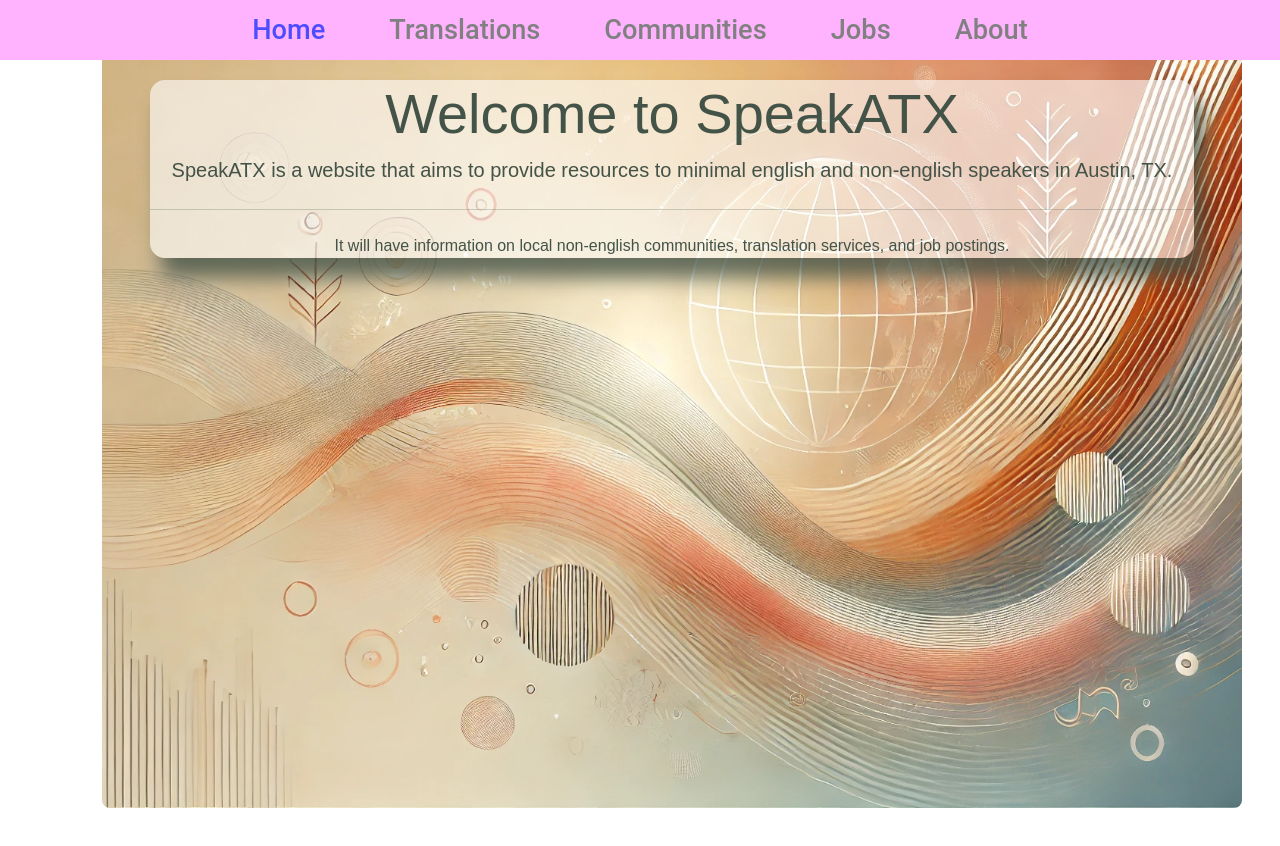
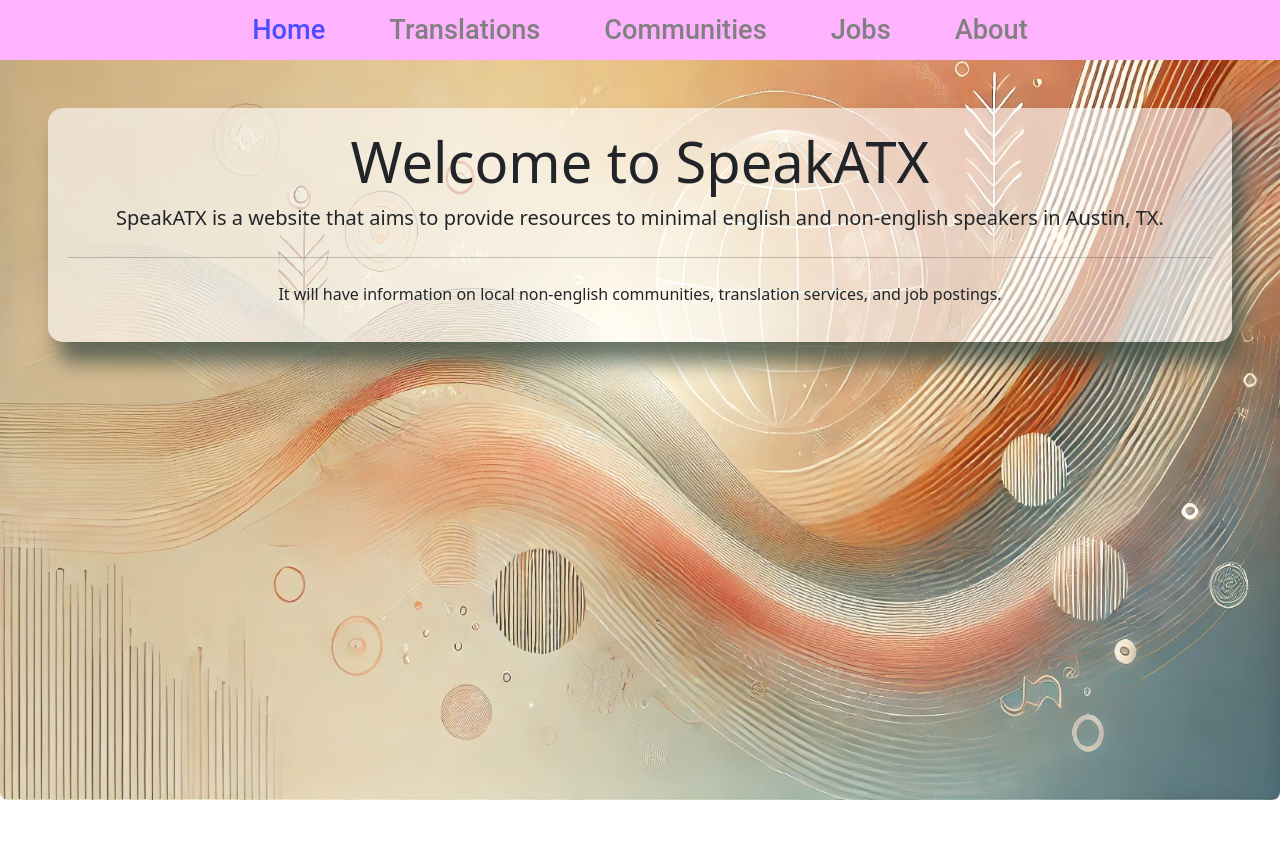
Before and after one commit to TorresEdwin/SpeakATX, a React (Vite) app in the folder frontend/: page / in a window 1280 px wide. Shown: the top 846 px of the page. Built offline with nearby package versions, Linux system fonts and the light colour scheme.

Commit message:
home page changes

```diff
--- a/frontend/src/App.css
+++ b/frontend/src/App.css
@@ -56,21 +56,28 @@
     overflow: hidden;
   }
 
-.splash{
-    position: relative;
-    background-image: url("./assets/picture.webp"); /* Set background */
-    background-size: cover; /* Cover the container */
-    background-position: center;
-    background-repeat: no-repeat;
-    background-color: rgba(255, 255, 255, 0.6);
-    font-family: Arial, Helvetica, sans-serif;
-    color: rgb(68, 83, 71)
+  .splash {
+    position: fixed;  /* Covers the entire viewport */
+    top: 0;
+    left: 0;
+    width: 100vw; /* Full width */
+    height: 100vh; /* Full height */
+    min-width: 100vw; /* Ensures it stretches */
+    min-height: 100vh; /* Ensures it stretches */
+    background-image: url("./assets/picture.webp"); /* Background image */
+    background-size: 100% 100%; /* Forces full coverage (stretch if needed) */
+    background-position: center; /* Centers the image */
+    background-repeat: no-repeat; /* Prevents tiling */
+    background-attachment: fixed;
 }
 
-.splash-content{
+/* Adjust the splash content to move below the fixed navbar */
+.splash-content {
   background-color: rgba(255, 255, 255, 0.6);
   border-radius: 15px;
   box-shadow: 10px 20px 20px rgb(68, 83, 71, 0.8);
+  margin-top: 60px; /* Push content below the navbar */
+  padding: 20px;
 }
 
   /*****************  About *********************/
```
Lines whose indentation alone changed are shown as unchanged.
